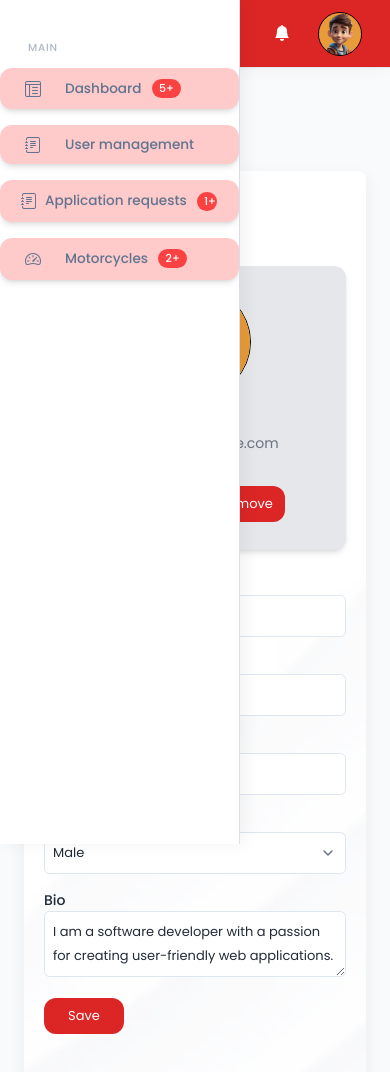
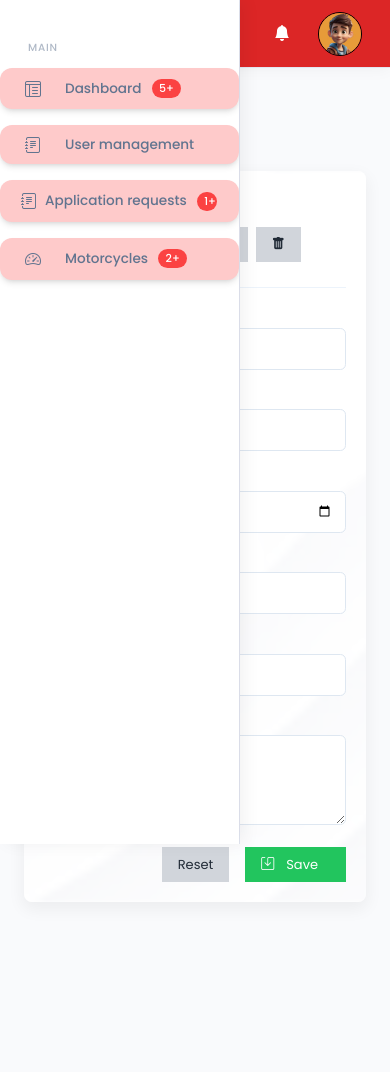
Before and after one commit to ClarkGenesis/FE-premio-copy, a React (Vite) app: page /admin-profile in a window 390 px wide. Shown: the top 1072 px of the page. After the commit the page ends 926 px from the top, so only its background shows below. Built offline with nearby package versions, Linux system fonts and the light colour scheme.

Commit message:
new changes

```diff
--- a/src/pages/Admin/admin-profile.tsx
+++ b/src/pages/Admin/admin-profile.tsx
@@ -1,122 +1,132 @@
 import Breadcrumb from "../../components/admin-breadcrums";
 import Header from "../../layouts/Admin-Layouts/admin-header";
 import Sidemenu from "../../layouts/Admin-Layouts/admin-sidemenu";
-import User_avatar4 from '../../assets/images/faces/11.jpg';
+import ProfileImage from '../../assets/images/faces/11.jpg';
+import { useState, ChangeEvent, FormEvent } from "react";
 
+
+interface FormData {
+  firstName: string;
+  email: string;
+  birthdate: string;
+  address: string;
+  phone: string;
+  bio: string;
+  photo?: File | null;
+}
+
+const initialFormData: FormData = {
+  firstName: "",
+  email: "",
+  birthdate: "",
+  address: "",
+  phone: "",
+  bio: "",
+  photo: null,
+};
 function Profiles2() {
+  const [formData, setFormData] = useState<FormData>(initialFormData);
+  const [imagePreview, setImagePreview] = useState<string>(ProfileImage);
+
+  const handleChange = (e: ChangeEvent<HTMLInputElement | HTMLSelectElement>) => {
+      setFormData({ ...formData, [e.target.name]: e.target.value });
+  };
+
+  const handleImageChange = (e: ChangeEvent<HTMLInputElement>) => {
+      const file = e.target.files?.[0];
+      if (file) {
+          const reader = new FileReader();
+          reader.onload = (e) => setImagePreview(e.target?.result as string);
+          reader.readAsDataURL(file);
+          setFormData({ ...formData, photo: file });
+      }
+  };
+
+  const handleRemoveImage = () => {
+      setImagePreview(ProfileImage);
+      setFormData({ ...formData, photo: null });
+  };
+
+  const handleSubmit = (e: FormEvent<HTMLFormElement>) => {
+      e.preventDefault();
+      console.log("Form submitted", FormData);
+  };
+
   return (
     <>
     <Header />
     <Sidemenu />
     <div className="main-content app-content">
         <div className="container-fluid">
-          <Breadcrumb title="Profile" active="Profile" />
-          <div className="xxl:col-span-9 col-span-12">
+            <Breadcrumb
+                title="Profile Details"
+                active="Profile Details"
+            />
+
+            <div className="grid grid-cols-12 gap-x-6">
+                <div className="xxl:col-span-12 col-span-12">
                     <div className="box overflow-hidden main-content-card">
-              <div className="box-body p-5 mt-2 pt-3">
-                <h2 className="text-lg font-semibold text-gray-800 mb-4 pt-4">Profile Details</h2>
-                <div className="grid grid-cols-12 gap-6 mt-3 pt-4">
-                  <div className="xxl:col-span-3 col-span-12">
-                    <div className="bg-gray-200 pt-4 rounded-lg shadow-md">
-                      <div className="box-body text-center pt-1">
-                      <img
-                        src={User_avatar4}
-                        alt="User Profile"
-                        className="mx-auto w-28 h-28 rounded-full border border-black" />
-                      <div className="text-center mt-2">
-                        <h3 className="text-lg font-semibold text-gray-800">John Doe</h3>
-                        <p className="text-sm text-gray-500">johndoe@example.com</p>
-                      </div>
-                      <div className="mt-2 pt-3">
-                          <button
-                            type="button"
-                            className="px-4 py-2 bg-blue-600 text-white rounded-lg m-3 hover:bg-blue-700 focus:ring-blue-500 focus:border-blue-500 mr-2">
-                            Upload
-                          </button>
-                          <button
-                              type="button"
-                              className="px-3 py-2 bg-red-600 text-white rounded-lg hover:bg-red-700 focus:ring-red-500 focus:border-red-500">
-                              Remove
+                        <div className="box-body p-5">
+                            <form onSubmit={handleSubmit}>
+                                <div className="mb-4 flex items-start gap-4">
+                                    <span className="avatar avatar-xxl">
+                                        <img src={imagePreview} alt="Profile" id="profile-img" />
+                                    </span>
+                                    <div className="mt-2">
+                                        <label className="block font-medium mb-2">Profile Picture</label>
+                                        <div className="flex gap-2">
+                                            <label className="bg-gray-300 text-dark px-4 py-2 rounded cursor-pointer">
+                                                <i className="bi bi-upload"></i>
+                                                <span className="px-2">Upload</span>
+                                                <input type="file" className="hidden" accept="image/*" onChange={handleImageChange} />
+                                            </label>
+                                            <button type="button" className="bg-gray-300 px-4 py-2 rounded" onClick={handleRemoveImage}>
+                                                <i className="bi bi-trash-fill"></i>
                                             </button>
                                         </div>
                                     </div>
                                 </div>
+                                <hr className="mt-3 mb-4" />
+
+                                <div className="grid grid-cols-1 md:grid-cols-2 gap-4">
+                                    {[
+                                        ["Name", "firstName", "bi bi-person"],
+                                        ["Email", "email", "bi bi-envelope-at", "email"],
+                                        ["Birthdate", "birthdate", "bi bi-calendar", "date"],
+                                        ["Address", "address", "bi bi-house"],
+                                        ["Phone", "phone", "bi bi-telephone"],
+                                    ].map(([label, name, icon, type="text"]) => (
+                                        <div key={name} className="relative">
+                                            <label className="block font-medium mb-1" htmlFor={name}>{label}</label>
+                                            <div className="relative">
+                                                <input type={type} id={name} name={name}
+                                                    onChange={handleChange}
+                                                    className="ti-form-input rounded-sm ps-11 focus:z-10"
+                                                    placeholder={`Enter ${label}`} />
+                                                    <div className="absolute inset-y-0 start-0 flex items-center pointer-events-none z-20 ps-4">
+                                                        <i className={icon}></i>
                                                     </div>
-                  <div className="xxl:col-span-9 col-span-12">
-                    <form>
-                      <div className="mb-4">
-                        <label htmlFor="name" className="block text-sm font-medium text-gray-800">
-                          Name
-                        </label>
-                        <input
-                          type="text"
-                          id="name"
-                          value="John Doe"
-                          placeholder="Enter your name"
-                          className="w-full p-2 text-sm border border-gray-300 rounded-lg focus:ring-red-500 focus:border-red-500"
-                        />
                                             </div>
-                      <div className="mb-4">
-                        <label htmlFor="email" className="block text-sm font-medium text-gray-800">
-                          Email
-                        </label>
-                        <input
-                          type="email"
-                          id="email"
-                          value="johndoe@example.com"
-                          placeholder="Enter your email address"
-                          className="w-full p-2 text-sm border border-gray-300 rounded-lg focus:ring-red-500 focus:border-red-500"
-                        />
+                                        </div>
+                                    ))}
                                 </div>
 
-                      <div className="mb-4">
-                        <label htmlFor="address" className="block text-sm font-medium text-gray-800">
-                          Address
-                        </label>
-                        <input
-                          type="text"
-                          id="address"
-                          value="123 Main Street, City, Country"
-                          placeholder="Enter your address"
-                          className="w-full p-2 text-sm border border-gray-300 rounded-lg focus:ring-red-500 focus:border-red-500"
-                        />
-                      </div>
-                      <div className="mb-4">
-                        <label htmlFor="gender" className="block text-sm font-medium text-gray-800">
-                          Gender
-                        </label>
-                        <select
-                          id="gender"
-                          className="w-full p-2 text-sm border border-gray-300 rounded-lg focus:ring-red-500 focus:border-red-500"
-                          defaultValue="male"
-                        >
-                          <option value="">Select Gender</option>
-                          <option value="male">Male</option>
-                          <option value="female">Female</option>
-                          <option value="other">Other</option>
-                        </select>
+                                <div className="mt-4">
+                                    <label className="block font-medium mb-1" htmlFor="biography">Biographical
+                                        Info</label>
+                                        <textarea id="biography" name="biography" rows={3}
+                                            className="w-full px-3 py-2 border rounded focus:outline-none"
+                                            placeholder="Write a short bio..." />
                                 </div>
 
-                      <div className="mb-4">
-                        <label htmlFor="bio" className="block text-sm font-medium text-gray-800">
-                          Bio
-                        </label>
-                          <textarea
-                            id="bio"
-                            placeholder="Tell us about yourself"
-                            value="I am a software developer with a passion for creating user-friendly web applications."
-                            className="w-full p-2 text-sm border border-gray-300 rounded-lg focus:ring-red-500 focus:border-red-500"
-                          />
+                                <div className="mt-4 flex justify-end gap-4">
+                                    <button type="reset" className="bg-gray-300 px-4 py-2 rounded" onClick={() => setFormData(initialFormData)}>Reset</button>
+                                    <button type="submit" className="bg-green-500 text-white px-4 py-2 rounded">
+                                        <i className="bi bi-save"></i>
+                                        <span className="px-3">Save</span>
+                                    </button>
                                 </div>
-                      <button
-                        type="button"
-                        className="px-6 py-2 bg-red-600 text-white rounded-lg hover:bg-red-700 focus:ring-red-500 focus:border-red-500"
-                      >
-                        Save
-                      </button>
                             </form>
-                    <p className="mt-8"></p>
-                  </div>
                         </div>
                     </div>
                 </div>
@@ -125,6 +135,6 @@ function Profiles2() {
     </div>
 </>
 );
-}
+};
 
 export default Profiles2;
--- a/src/pages/User/Apply-Registration/form1.tsx
+++ b/src/pages/User/Pre-Registration_Form/form1.tsx
@@ -1,6 +1,5 @@
 import Breadcrumb from "../../../components/user-breadcrums"
 import Header from "../../../layouts/User-Layouts/user-header"
-import Sidemenu from "../../../layouts/User-Layouts/user-sidemenu"
 import { Link } from "react-router-dom";
 import { useState, ChangeEvent, FormEvent } from "react";
 
@@ -26,6 +25,11 @@ interface FormData {
     municipality_city: string;
     province: string;
     length_of_stay: string;
+    prov_block_street: string;
+    prov_zone_purok: string;
+    prov_barangay: string;
+    prov_municipality_city: string;
+    prov_province: string;
 }
 const initialFormData: FormData = {
     firstName: "",
@@ -48,6 +52,11 @@ const initialFormData: FormData = {
     municipality_city: "",
     province: "",
     length_of_stay: "",
+    prov_block_street: "",
+    prov_zone_purok: "",
+    prov_barangay: "",
+    prov_municipality_city: "",
+    prov_province: "",
 };
 function Apply() {
     const [formData, setFormData] = useState<FormData>(initialFormData);
@@ -63,16 +72,17 @@ function Apply() {
     return (
         <>
             <Header />
-            <Sidemenu />
-            <div className="main-content app-content">
+            <div className="main-content ">
                 <div className="container-fluid">
                 <Breadcrumb
-                        title="Credit Application Form  "
+                        title="Credit Application Form"
                         active="Personal Information"/>
                     <div className="grid grid-cols-12 gap-x-6">
                         <div className="xxl:col-span-12 col-span-12">
                             <div className="box overflow-hidden main-content-card">
                                 <div className="box-body p-5">
+
+                                {/* Forms Layouts 1 - 6*/}
                                 <div className="col-span-12 mb-6">
                                     <div className="flex items-center justify-between relative">
                                         {[
@@ -110,6 +120,8 @@ function Apply() {
                                         <div className="mb-4 flex items-start gap-4">
                                         </div>
                                         <hr className="mt-3 mb-4" />
+
+                                            {/*Personal Information */}
                                             <div className="mb-4 flex items-start gap-4">
                                                 <h4 className="text-lg font-semibold">Personal Information</h4>
                                             </div>
@@ -139,6 +151,7 @@ function Apply() {
                                                 ))}
 
 
+                                                {/*Sex and Civil Status */}
                                                 {[
                                                     ["Sex", "sex", ["Male", "Female"]],
                                                     ["Civil Status", "civil_status", ["Single", "Married", "Separated", "Widowed"]],
@@ -158,6 +171,8 @@ function Apply() {
                                                     </div>
 
                                                 ))}
+
+                                                {/*Tin No, Res Cert No, Date Issued, Place Issued */}
                                                 {[
                                                     ["TIN No", "tin_no", "bi bi-file-earmark-text", "text"],
                                                     ["Res Cert No", "res_cert_no", "bi bi-card-heading", "text"],
@@ -179,7 +194,9 @@ function Apply() {
                                                 ))}
                                             </div>
 
-                                        <hr className="mt-3 mb-4" />
+                                            <hr className="mt-3 mb-4" />
+
+                                            {/*Present Address*/}
                                             <div className="mb-4 flex items-start gap-2">
                                                 <h4 className="text-lg font-semibold">Present Address</h4>
                                             </div>
@@ -211,6 +228,7 @@ function Apply() {
 
                                         <hr className="mt-2 mb-4" />
 
+                                        {/*HOME Checkbox */}
                                         <div className="p-3 rounded-md bg-gray-100 border w-3/4">
                                             <h3 className="text-lg font-semibold mb-1">HOME</h3>
                                             <div className="flex flex-wrap gap-4">
@@ -227,7 +245,7 @@ function Apply() {
                                                         <input
                                                             type="checkbox"
                                                             id={value}
-                                                            name="houseAndLotOwnershipStatus"
+                                                            name="house_and_lot"
                                                             value={value}
                                                             onChange={handleChange}
                                                             className="mr-2"
@@ -248,6 +266,9 @@ function Apply() {
                                             </div>
                                         </div>
 
+                                        <hr className="mt-2 mb-4" />
+
+                                        {/*LOT Checkbox*/}
                                         <div className="p-3 rounded-md bg-gray-100 border w-3/4">
                                             <h3 className="text-lg font-semibold mb-1">LOT</h3>
                                             <div className="flex flex-wrap gap-4">
@@ -285,6 +306,90 @@ function Apply() {
                                             </div>
                                         </div>
 
+                                        <hr className="mt-2 mb-4" />
+
+                                        {/*OTHERS PROPERTIES checkbox */}
+                                        <div className="p-3 rounded-md bg-gray-100 border w-3/4">
+                                            <h3 className="text-lg font-semibold mb-1">OTHERS PROPERTIES</h3>
+                                            <div className="flex flex-wrap gap-4">
+                                                {[
+                                                    { label: "TV", value: "tv" },
+                                                    { label: "Ref", value: "ref" },
+                                                    { label: "Stereo/Component", value: "stereo_component" },
+                                                    { label: "Gas Range", value: "gas_range" },
+                                                    { label: "Motorcycle", value: "motorcycle" },
+                                                    { label: "Computers", value: "computers" },
+                                                    { label: "Farm/Lot Address", value: "farm_lot" },
+
+                                                ].map(({ label, value }) => (
+                                                    <div
+                                                        key={value}
+                                                        className="flex items-center border border-gray-300 rounded-md px-2 py-1 hover:bg-gray-200"
+                                                    >
+                                                        <input
+                                                            type="checkbox"
+                                                            id={value}
+                                                            name="houseAndLotOwnershipStatus"
+                                                            value={value}
+                                                            onChange={handleChange}
+                                                            className="mr-2"
+                                                        />
+                                                        <label htmlFor={value} className="text-sm font-medium">
+                                                            {label}
+                                                        </label>
+                                                        {value === "farm_lot" && (
+                                                            <>
+                                                                <input
+                                                                    type="text"
+                                                                    name="farm_lot"
+                                                                    placeholder="Enter Farm/Lot Address"
+                                                                    className="ml-3 border border-gray-300 rounded-md px-1 py-0.5 text-sm"
+                                                                />
+                                                                <label htmlFor="farm_lot_size" className="ml-3 text-sm font-medium">&nbsp;Size&nbsp;</label>
+                                                                <input
+                                                                    type="number"
+                                                                    name="size"
+                                                                    placeholder="Enter Size"
+                                                                    className="ml-1 border border-gray-300 rounded-md px-1 py-0.5 text-sm"
+                                                                />
+                                                            </>
+                                                        )}
+                                                    </div>
+                                                ))}
+                                            </div>
+                                        </div>
+
+                                        <hr className="mt-3 mb-4" />
+
+                                            {/*Provincial Address Form*/}
+                                            <div className="mb-4 flex items-start gap-2">
+                                                <h4 className="text-lg font-semibold">Provincial Address</h4>
+                                            </div>
+                                            <div className="grid grid-cols-1 md:grid-cols-4 gap-4">
+
+                                                {[
+                                                      ["Block/Street", "prov_block_street", "bi bi-signpost"],
+                                                      ["Zone/Purok", "prov_zone_purok", "bi bi-diagram-3"],
+                                                      ["Barangay", "_provbarangay", "bi bi-house-door"],
+                                                      ["Municipality/City", "prov_municipality_city", "bi bi-building"],
+                                                      ["Province", "prov_province", "bi bi-map"],
+                                                ].map(([label, name, icon, type="text"]) => (
+                                                    <div key={name} className="relative">
+                                                        <label className="block font-medium mb-1" htmlFor={name}>{label}</label>
+                                                        <div className="relative">
+                                                            <input type={type} id={name} name={name}
+                                                                onChange={handleChange}
+                                                                className="ti-form-input rounded-sm ps-11 focus:z-10"
+                                                                placeholder={` ${label}`} />
+                                                            <div className="absolute inset-y-0 start-0 flex items-center pointer-events-none z-20 ps-4">
+                                                                <i className={icon}></i>
+                                                            </div>
+                                                        </div>
+                                                    </div>
+                                                ))}
+                                            </div>
+
+                                        {/*Reset and Next Button*/}
                                         <div className="mt-4 flex justify-end gap-4">
                                             <button type="reset" className="bg-gray-300 px-4 py-2 rounded" onClick={() => setFormData(initialFormData)}>Reset</button>
                                             <Link to="/form2" type="submit" className="bg-green-500 text-white px-4 py-2 rounded flex items-center">
--- a/src/pages/User/Apply-Registration/pending.tsx
+++ b/src/pages/User/Pre-Registration_Form/pending.tsx
@@ -4,7 +4,7 @@ import Sidemenu from "../../../layouts/User-Layouts/user-sidemenu";
 import { Link } from "react-router-dom";
 
 function Pendings() {
-    let preRegistrationStatus = "Pending";
+    const preRegistrationStatus = "Pending";
 
   return (
     <>
```
Also changed, not shown: src/App.tsx (+7 -7 lines), src/pages/User/Pre-Registration_Form/form2.tsx (renamed from src/pages/User/Apply-Registration/form2.tsx), src/pages/User/Pre-Registration_Form/form3.tsx (renamed from src/pages/User/Apply-Registration/form3.tsx), src/pages/User/Pre-Registration_Form/form4.tsx (renamed from src/pages/User/Apply-Registration/form4.tsx), src/pages/User/Pre-Registration_Form/form5.tsx (renamed from src/pages/User/Apply-Registration/form5.tsx), src/pages/User/Pre-Registration_Form/form6.tsx (renamed from src/pages/User/Apply-Registration/form6.tsx). Lines whose indentation alone changed are shown as unchanged.
